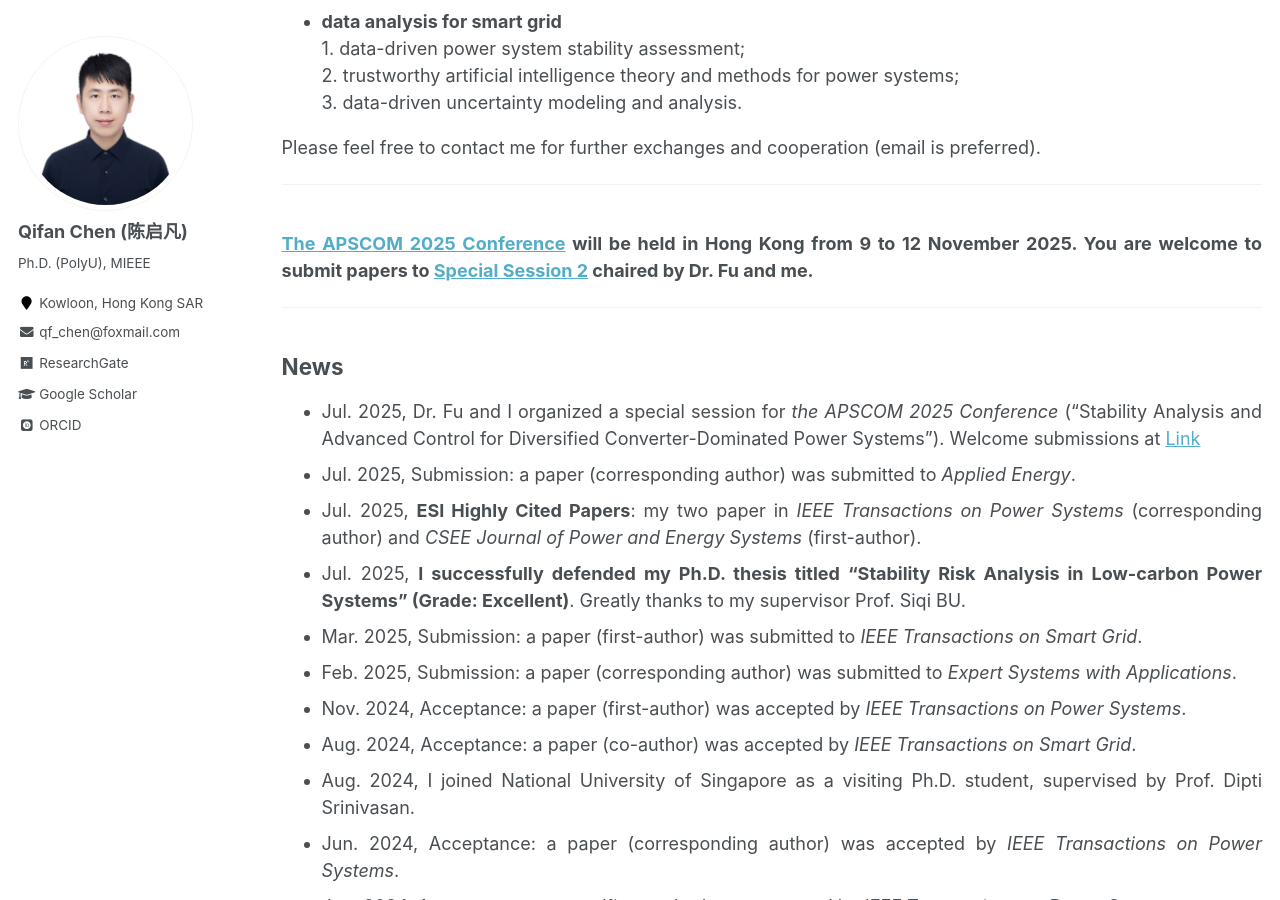
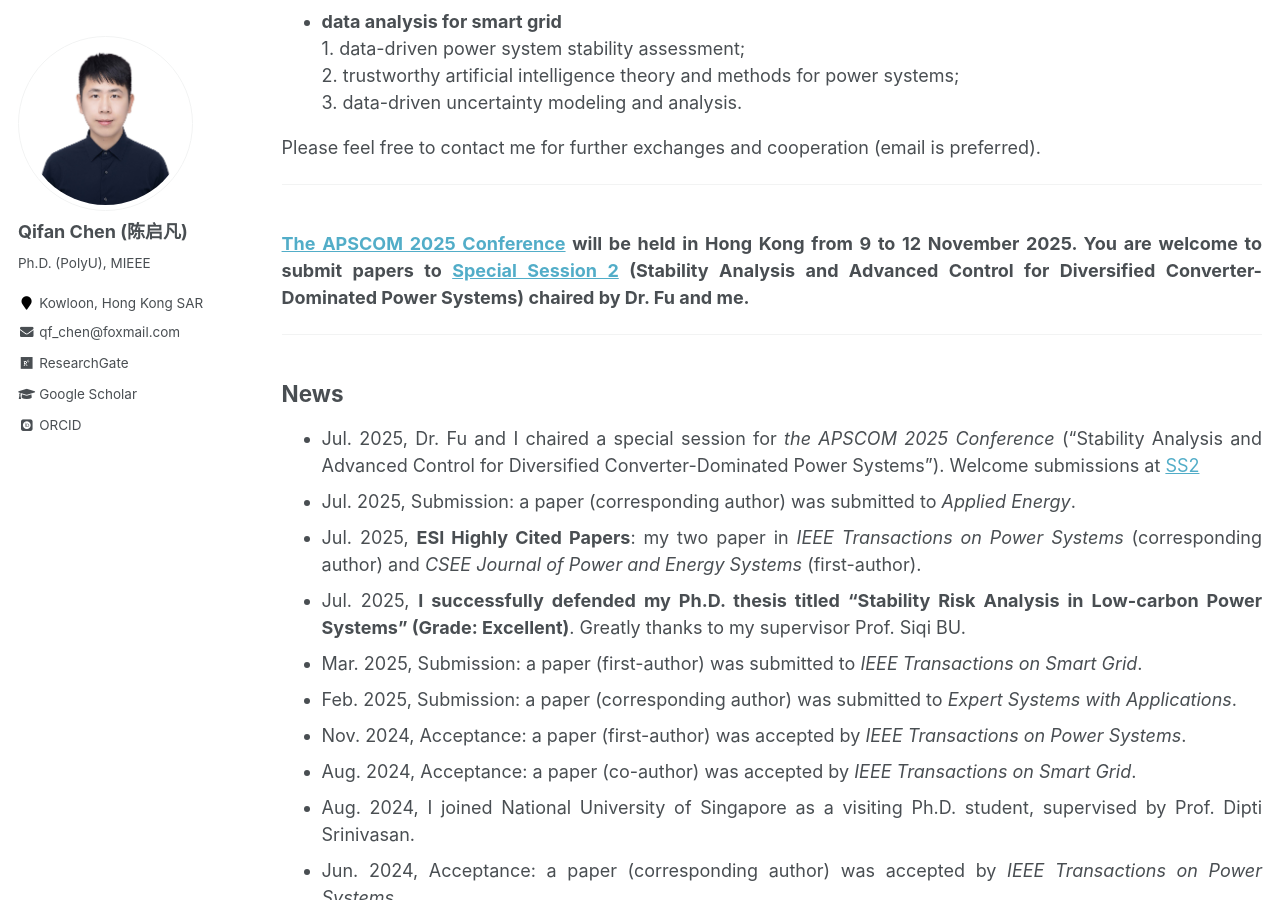
Before and after one commit to ChQf/ChQf.github.io, a Jekyll site: the page built from _pages/about.md, in a window 1280 px wide and 900 px high, scrolled down 432 px. Built offline with Jekyll 4.4.1, drawn with Linux system fonts in a browser that asks for light colours; some web fonts are replaced.

Commit message:
Update about.md

```diff
--- a/_pages/about.md
+++ b/_pages/about.md
@@ -24,12 +24,14 @@ I received my M.Eng. degree in Power System & Automation and B.Eng. degree in El
 Please feel free to contact me for further exchanges and cooperation (email is preferred).
 
 ___
-<br>**[The APSCOM 2025 Conference](https://www.apscom.org/){:target="_blank"} will be held in Hong Kong from 9 to 12 November 2025. You are welcome to submit papers to [Special Session 2](https://www.apscom.org/call-for-papers/call-for-special-sessions/ss2/){:target="_blank"} chaired by Dr. Fu and me.**
+<br>**[The APSCOM 2025 Conference](https://www.apscom.org/){:target="_blank"} will be held in Hong Kong from 9 to 12 November 2025.
+You are welcome to submit papers to [Special Session 2](https://www.apscom.org/call-for-papers/call-for-special-sessions/ss2/){:target="_blank"}
+(Stability Analysis and Advanced Control for Diversified Converter-Dominated Power Systems) chaired by Dr. Fu and me.**
 {: .text-justify}
 ---
 
 ## News
-* Jul. 2025, Dr. Fu and I organized a special session for *the APSCOM 2025 Conference* ("Stability Analysis and Advanced Control for Diversified Converter-Dominated Power Systems"). Welcome submissions at [Link](https://www.apscom.org/call-for-papers/call-for-special-sessions/ss2/){:target="_blank"}
+* Jul. 2025, Dr. Fu and I chaired a special session for *the APSCOM 2025 Conference* ("Stability Analysis and Advanced Control for Diversified Converter-Dominated Power Systems"). Welcome submissions at [SS2](https://www.apscom.org/call-for-papers/call-for-special-sessions/ss2/){:target="_blank"}
 * Jul. 2025, Submission: a paper (corresponding author) was submitted to *Applied Energy*.
 * Jul. 2025, **ESI Highly Cited Papers**: my two paper in *IEEE Transactions on Power Systems* (corresponding author) and *CSEE Journal of Power and Energy Systems* (first-author).
 * Jul. 2025, **I successfully defended my Ph.D. thesis titled "Stability Risk Analysis in Low-carbon Power Systems" (Grade: Excellent)**. Greatly thanks to my supervisor Prof. Siqi BU.
```
